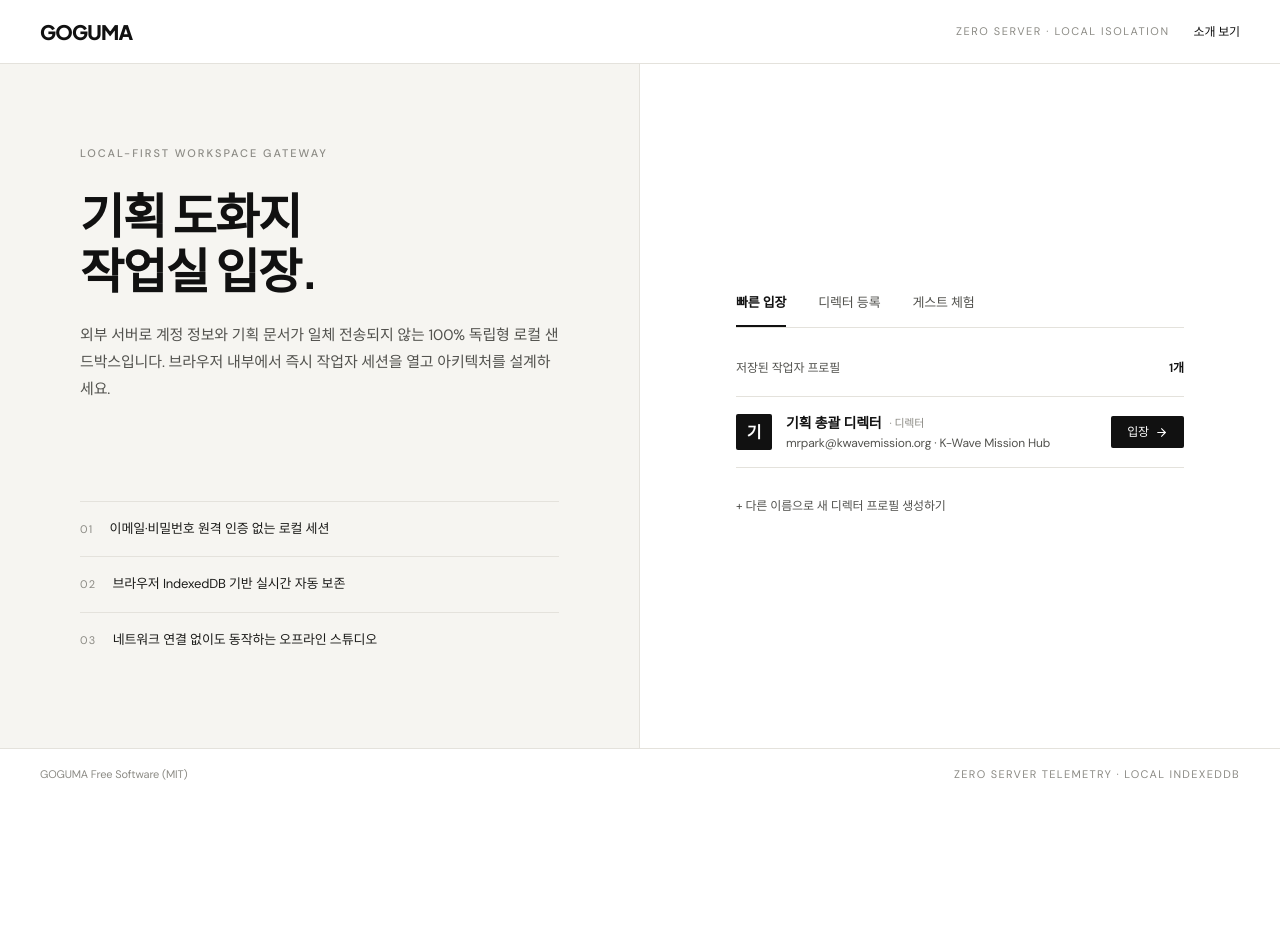
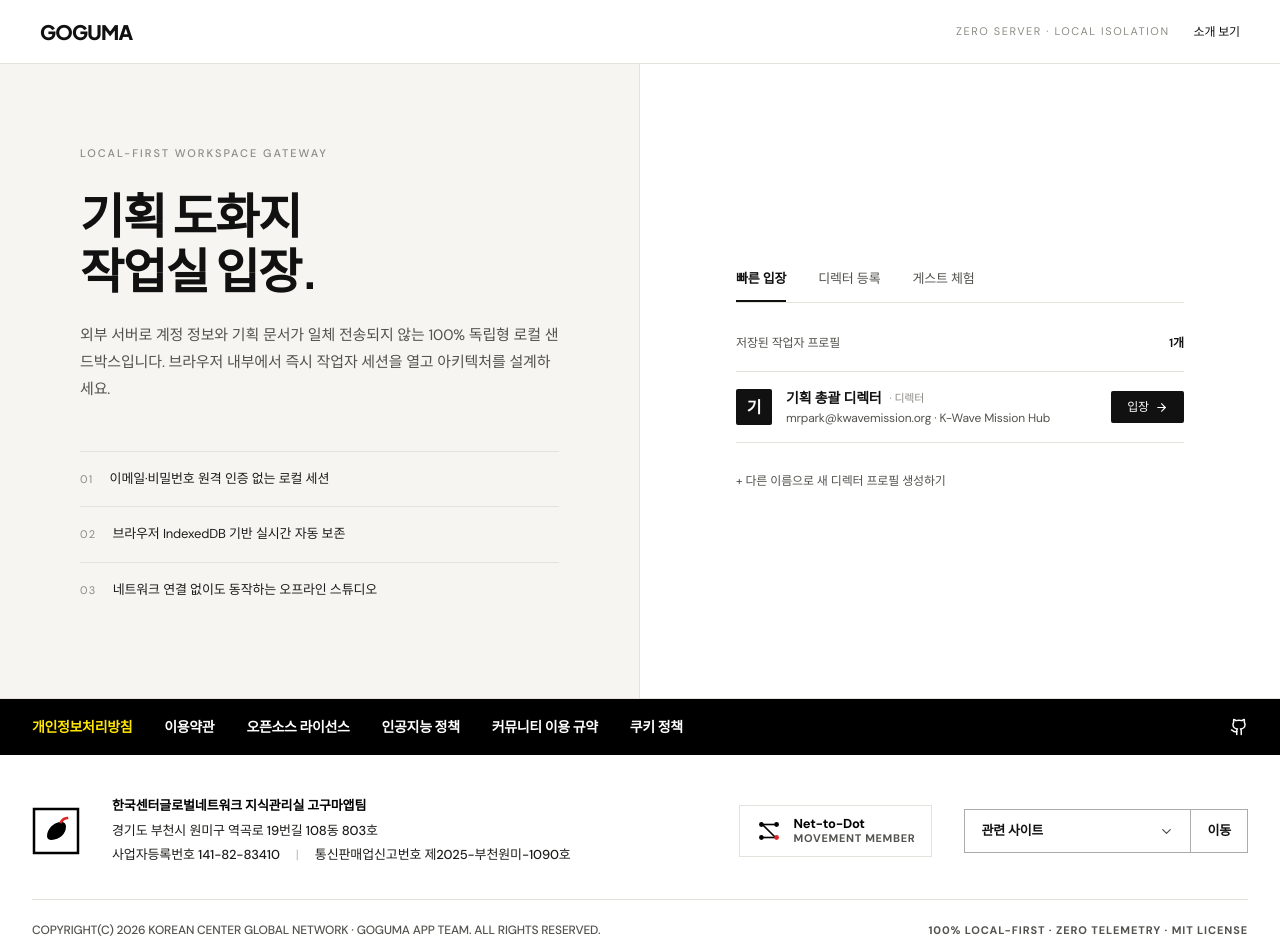
Before and after one commit to koreancenter/goguma, a React (Vite) app: page /login in a window 1280 px wide. Shown: the top 952 px of the page. Before the commit the page ends 800 px from the top, so only its background shows below. Built offline with nearby package versions, Linux system fonts and the light colour scheme; a web font is replaced by a local one.

Commit message:
refactor: unify footer and update site links
Replace legacy footer implementations in LoginGateway and WorkspaceView with a centralized Footer component. Additionally, expand the related sites list in the footer to include Korean Center projects.

```diff
--- a/src/components/auth/LoginGateway.tsx
+++ b/src/components/auth/LoginGateway.tsx
@@ -2,6 +2,7 @@ import React, { useState, useEffect } from 'react';
 import { useNavigate, useLocation, Link } from 'react-router-dom';
 import { ArrowRight } from 'lucide-react';
 import { auth, LocalUser } from '../../lib/localAuth';
+import Footer from '../classic/layout/Footer';
 
 export default function LoginGateway() {
   const navigate = useNavigate();
@@ -390,11 +391,8 @@ export default function LoginGateway() {
         </section>
       </main>
 
-      {/* Quiet Bottom Line */}
-      <footer className="py-4 px-6 sm:px-10 flex flex-col sm:flex-row items-center justify-between gap-2 text-[11px] text-[#8C8B85] border-t border-[#E4E2DC] bg-[#FFFFFF] font-sans">
-        <span>GOGUMA Free Software (MIT)</span>
-        <span className="uppercase tracking-[0.12em]">Zero Server Telemetry · Local IndexedDB</span>
-      </footer>
+      {/* Common Global Editorial Footer */}
+      <Footer />
     </div>
   );
 }
--- a/src/components/classic/layout/Footer.tsx
+++ b/src/components/classic/layout/Footer.tsx
@@ -10,6 +10,10 @@ const RELATED_SITES = [
   { label: 'eerum.goguma.app', url: 'https://eerum.goguma.app' },
   { label: 'vibevault.goguma.app', url: 'https://vibevault.goguma.app' },
   { label: 'vibecalendar.goguma.app', url: 'https://vibecalendar.goguma.app' },
+  { label: 'koreancenter.net', url: 'https://koreancenter.net' },
+  { label: 'slide.koreancenter.net', url: 'https://slide.koreancenter.net' },
+  { label: 'projects.koreancenter.net', url: 'https://projects.koreancenter.net' },
+  { label: 'aipodium.net', url: 'https://aipodium.net' },
 ];
 
 export default function Footer() {
@@ -47,21 +51,7 @@ export default function Footer() {
     <footer className="w-full bg-[#FFFFFF] text-[#111111] font-sans border-t border-[#E4E2DC]">
       {/* Top Black Utility Menu Strip — Same Font & Sharp Editorial Scale as Top Bar */}
       <div className="w-full bg-[#000000] text-[#FFFFFF]">
-        <div className="max-w-7xl mx-auto px-6 sm:px-8 min-h-14 py-2.5 flex flex-wrap items-center gap-x-6 gap-y-2">
-          {/* Left Social Media Icon: GitHub */}
-          <div className="flex items-center pr-5 border-r border-white/25">
-            <a
-              href="https://github.com/koreancenter/goguma.git"
-              target="_blank"
-              rel="noopener noreferrer"
-              aria-label="GitHub Repository"
-              title="GitHub: https://github.com/koreancenter/goguma.git"
-              className="p-1.5 -ml-1.5 text-[#FFFFFF] hover:text-[#FFE600] rounded-none transition-colors inline-flex items-center justify-center"
-            >
-              <Github size={17} />
-            </a>
-          </div>
-
+        <div className="max-w-7xl mx-auto px-6 sm:px-8 min-h-14 py-2.5 flex flex-wrap items-center justify-between gap-x-6 gap-y-2">
           {/* 6 Editorial Policy Menu Items */}
           <nav className="flex flex-wrap items-center gap-x-6 sm:gap-x-8 gap-y-2" aria-label="푸터 정책 메뉴">
             <button
@@ -116,6 +106,20 @@ export default function Footer() {
               쿠키 정책
             </button>
           </nav>
+
+          {/* Right Social Media Icon: GitHub (Matches Sejong SNS Position) */}
+          <div className="flex items-center shrink-0">
+            <a
+              href="https://github.com/koreancenter/goguma.git"
+              target="_blank"
+              rel="noopener noreferrer"
+              aria-label="GitHub Repository"
+              title="GitHub: https://github.com/koreancenter/goguma.git"
+              className="p-1.5 -mr-1.5 text-[#FFFFFF] hover:text-[#FFE600] rounded-none transition-colors inline-flex items-center justify-center"
+            >
+              <Github size={18} />
+            </a>
+          </div>
         </div>
       </div>
 
@@ -197,7 +201,7 @@ export default function Footer() {
               <button
                 type="button"
                 onClick={() => setIsSiteMenuOpen(prev => !prev)}
-                className="min-w-[180px] sm:min-w-[200px] px-4 flex items-center justify-between gap-3 text-[13px] font-bold text-[#111111] hover:bg-[#F6F5F1] transition-colors cursor-pointer rounded-none"
+                className="min-w-[205px] sm:min-w-[225px] px-4 flex items-center justify-between gap-3 text-[13px] font-bold text-[#111111] hover:bg-[#F6F5F1] transition-colors cursor-pointer rounded-none"
                 aria-haspopup="listbox"
                 aria-expanded={isSiteMenuOpen}
               >
@@ -231,7 +235,7 @@ export default function Footer() {
                 <div
                   role="listbox"
                   aria-label="관련 사이트 목록"
-                  className="absolute left-0 right-0 bottom-full mb-1 bg-[#FFFFFF] border border-[#000000] shadow-xl z-50 rounded-none divide-y divide-[#E4E2DC]"
+                  className="absolute left-0 right-0 bottom-full mb-1 bg-[#FFFFFF] border border-[#000000] shadow-xl z-50 rounded-none divide-y divide-[#E4E2DC] max-h-72 overflow-y-auto"
                 >
                   {RELATED_SITES.map((site) => (
                     <button
--- a/src/components/workspace/WorkspaceView.tsx
+++ b/src/components/workspace/WorkspaceView.tsx
@@ -13,6 +13,7 @@ import type { PreferencesTab } from '../guide/PreferencesModal';
 import { WritingCanvas } from '../classic/WritingCanvas';
 import { SpecPreviewPanel } from '../preview/SpecPreviewPanel';
 import { WorkspaceDropZoneOverlay } from '../classic/WorkspaceDropZoneOverlay';
+import Footer from '../classic/layout/Footer';
 
 const LocalBackupModal = lazy(() =>
   import('../classic/LocalBackupModal').then(m => ({ default: m.LocalBackupModal }))
@@ -339,12 +340,12 @@ export default function WorkspaceView({
   ];
 
   return (
-    <div className="flex flex-col h-screen w-full overflow-hidden bg-[#FFFFFF] text-[#000000] font-sans selection:bg-[#000000] selection:text-[#FFFFFF]">
-      {/* Sejong Architectural Two-Tier Header + Full-Width 9-Column Mega Menu */}
+    <div className="flex flex-col min-h-screen w-full bg-[#FFFFFF] text-[#000000] font-sans selection:bg-[#000000] selection:text-[#FFFFFF]">
+      {/* Sejong Architectural Two-Tier Header + Full-Width 10-Column Mega Menu */}
       <div
         ref={headerWrapperRef}
         onMouseLeave={() => setIsMegaMenuOpen(false)}
-        className="relative shrink-0 z-40 select-none bg-[#FFFFFF]"
+        className="sticky top-0 shrink-0 z-40 select-none bg-[#FFFFFF]"
       >
         {/* Tier 1: Editorial Black Utility Strip (#000000) — Unified Editorial Scale + Sharp Rectangular Actions */}
         <div className="relative z-[60] h-14 bg-[#000000] text-[#FFFFFF] border-b border-white/20 pl-4 sm:pl-6 pr-0 flex items-center justify-between gap-3">
@@ -891,8 +892,8 @@ export default function WorkspaceView({
         )}
       </div>
 
-      {/* Main Workspace Shell: Fluid Remaining Height */}
-      <div className={`flex-1 min-h-0 flex overflow-hidden bg-[#FFFFFF] ${largeTextMode ? 'goguma-large-mode' : ''}`}>
+      {/* Main Workspace Shell: Full Remaining Viewport Height with Independent Pane Scrolling */}
+      <div className={`h-[calc(100vh-136px)] min-h-[580px] shrink-0 flex overflow-hidden bg-[#FFFFFF] ${largeTextMode ? 'goguma-large-mode' : ''}`}>
         <div ref={splitContainerRef} className="flex-1 flex min-w-0 h-full overflow-hidden">
           {/* 50% Left Editor Pane (#FFFFFF) */}
           <div
@@ -965,6 +966,9 @@ export default function WorkspaceView({
           </div>
         </div>
       </div>
+
+      {/* Common Global Editorial Footer */}
+      <Footer />
 
       {isTemplateModalOpen && (
         <Suspense fallback={null}>
```
Also changed, not shown: public/assets/aistudio/image_516484ff.png (added).
